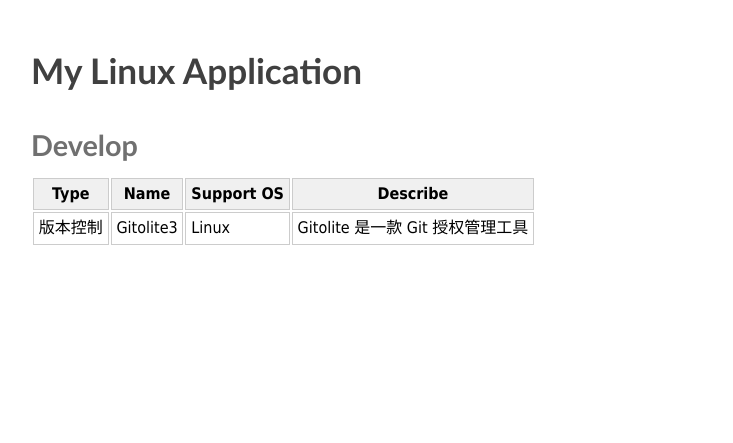
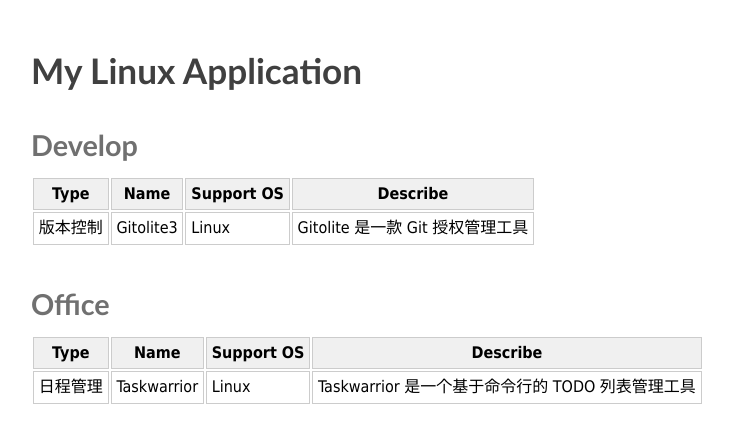
Before and after one commit to sunjiesh/sunjiesh.github.io, a Jekyll site: the page wiki/Linux/LinuxApplication.html, which Jekyll copies as it is, in a window 1280 px wide. Shown: the top 443 px of the page, without its empty margins (1-734 px from the left). Built offline with Jekyll 4.4.1, drawn with Linux system fonts in a browser that asks for light colours.

Commit message:
Update wiki

```diff
--- a/wiki/Linux/LinuxApplication.html
+++ b/wiki/Linux/LinuxApplication.html
@@ -40,5 +40,38 @@ Gitolite 是一款 Git 授权管理工具
 </tr>
 </table>
 
+
+<div id="My Linux Application-Office"><h3 id="Office">Office</h3></div>
+<table>
+<tr>
+<th>
+Type
+</th>
+<th>
+Name
+</th>
+<th>
+Support OS
+</th>
+<th>
+Describe
+</th>
+</tr>
+<tr>
+<td>
+日程管理
+</td>
+<td>
+Taskwarrior
+</td>
+<td>
+Linux
+</td>
+<td>
+Taskwarrior 是一个基于命令行的 TODO 列表管理工具
+</td>
+</tr>
+</table>
+
 </body>
 </html>
--- a/wiki/Linux/index.html
+++ b/wiki/Linux/index.html
@@ -9,7 +9,7 @@
 
 <div id="Linux"><h1 id="Linux">Linux</h1></div>
 <p>
-*<a href="LinuxApplication.html">我的Linux常用应用列表</a>
+*<a href="LinuxApplication.html">My Linux Application</a>
 </p>
 
 </body>
```
